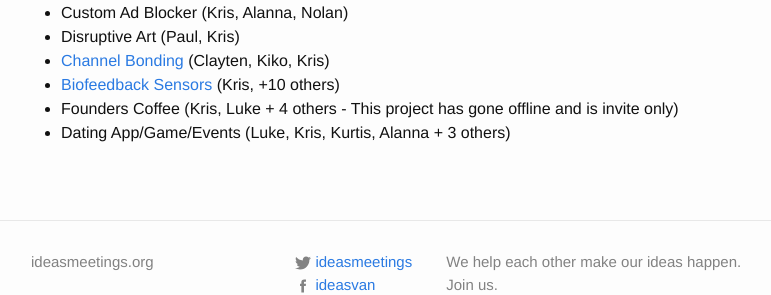
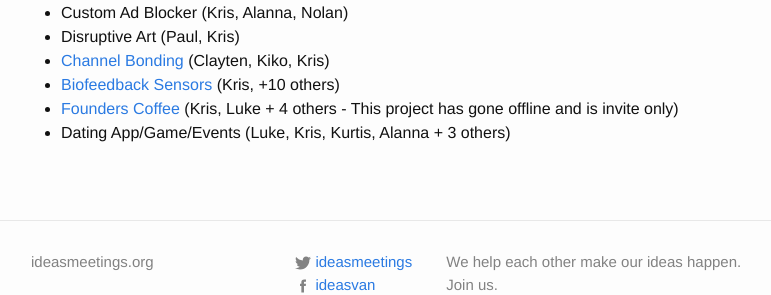
Before and after one commit to improvethings/improvethings.github.io, a Jekyll site: the page built from vancouver/index.html, in a window 1280 px wide and 900 px high, scrolled down 1725 px. Shown: the part 544-839 px from the top of the window, without its empty margins (239-1010 px from the left). Built offline with Jekyll 4.4.1, drawn with Linux system fonts in a browser that asks for light colours; comment, search, counter and statistics services are not loaded; part of the change alters nothing that is shown.

```diff
--- a/vancouver/index.html
+++ b/vancouver/index.html
@@ -53,7 +53,7 @@ comments: []
 <li>Disruptive Art (Paul, Kris)</li>
 <li><a href="http://archive.ideasmeetings.org/wiki/Channel_Bonding_project">Channel Bonding</a> (Clayten, Kiko, Kris)</li>
 <li><a href="http://archive.ideasmeetings.org/wiki/Biofeedback_sensors">Biofeedback Sensors</a> (Kris, +10 others)</li>
-<li>Founders Coffee (Kris, Luke + 4 others - This project has gone offline and is invite only)</li>
+<li><a href="https://www.krisconstable.com/founders-coffee/"> Founders Coffee </a> (Kris, Luke + 4 others - This project has gone offline and is invite only)</li>
 <li>Dating App/Game/Events (Luke, Kris, Kurtis, Alanna + 3 others)</li>
 </ul>
  </tr>
```
